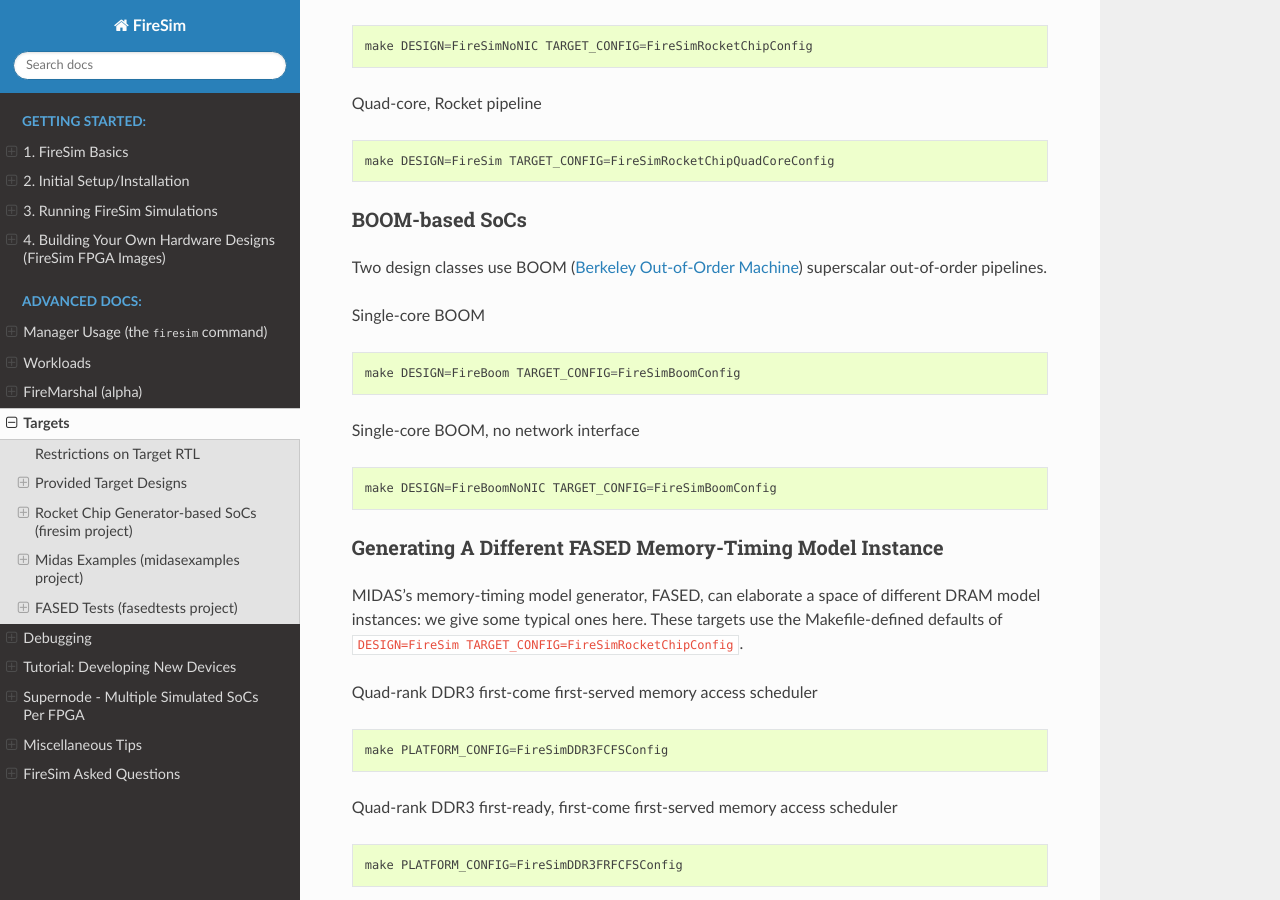
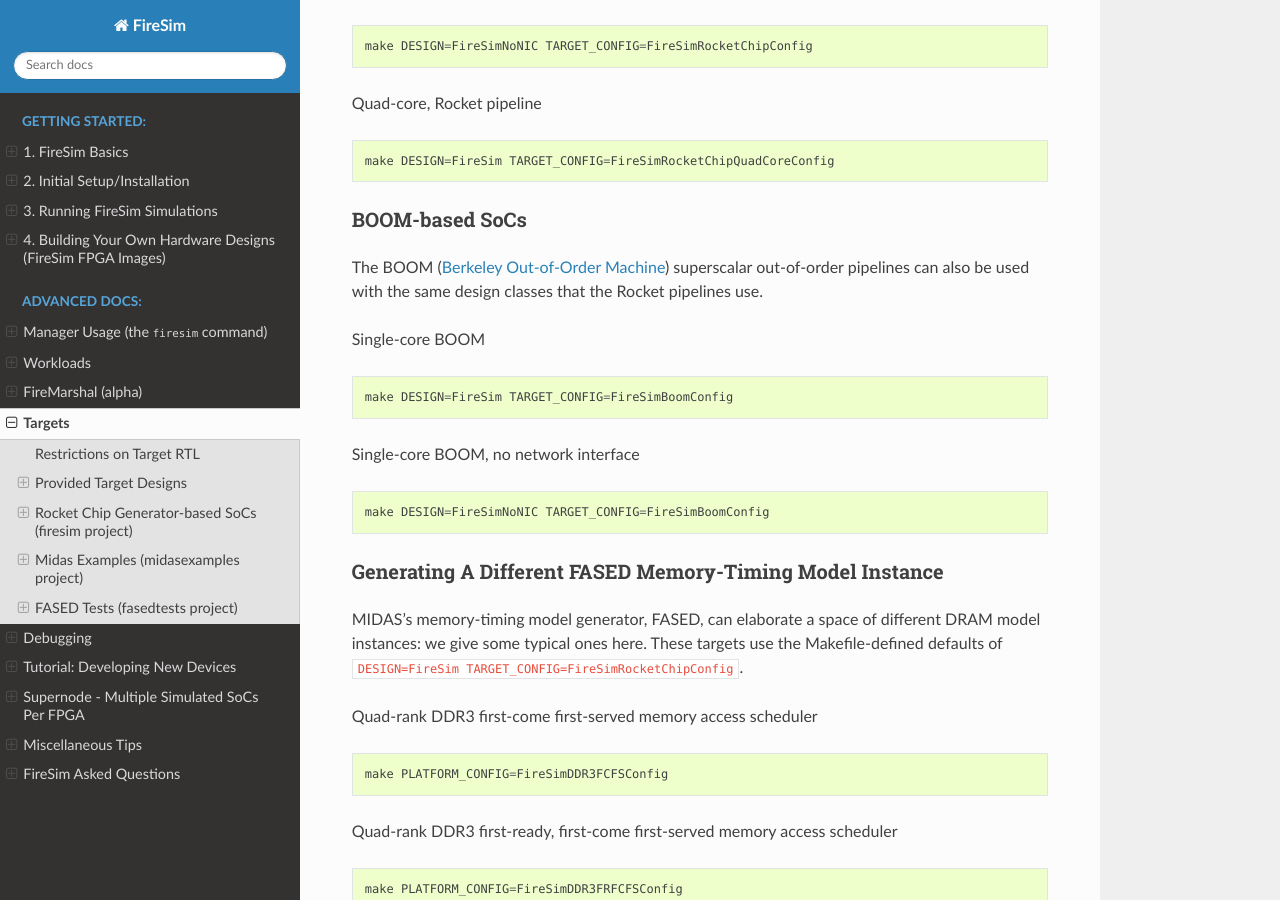
Before and after one commit to firesim/firesim, a Sphinx documentation site: the page built from docs/Advanced-Usage/Generating-Different-Targets.rst, in a window 1280 px wide and 900 px high, scrolled down 2462 px. Built offline with Sphinx 7.4.7 and the Read the Docs theme 2.0.0, drawn with Linux system fonts in a browser that asks for light colours.

Commit message:
update the FireSim docs to account for the removal of FireBoom DUT

```diff
--- a/docs/Advanced-Usage/Debugging/DESSERT.rst
+++ b/docs/Advanced-Usage/Debugging/DESSERT.rst
@@ -31,7 +31,7 @@
 
 ::
 
-    id: 1190, module: IssueSlot_4, path: FireBoomNoNIC.tile_1.core.issue_units_0.slots_3]
+    id: 1190, module: IssueSlot_4, path: FireSimNoNIC.tile_1.core.issue_units_0.slots_3]
     Assertion failed
         at issue_slot.scala:214 assert (!slot_p1_poisoned)
         at cycle: 2142042185
--- a/docs/Advanced-Usage/Debugging/RTL-Simulation.rst
+++ b/docs/Advanced-Usage/Debugging/RTL-Simulation.rst
@@ -221,7 +221,7 @@
 
 To make it easier to do RTL-simulation-based regression testing, the scala
 tests wrap calls to Makefiles, and run a limited set of tests on a set of selected
-designs, including all of the MIDAS examples, FireSimNoNIC and FireBoomNoNIC.
+designs, including all of the MIDAS examples and FireSimNoNIC.
 
 The selected tests, target configurations, as well as the type of RTL simulator
 to compile can be modified by changing the scala tests that reside at
--- a/docs/Advanced-Usage/Generating-Different-Targets.rst
+++ b/docs/Advanced-Usage/Generating-Different-Targets.rst
@@ -147,19 +147,19 @@
 BOOM-based SoCs
 ---------------
 
-Two design classes use BOOM (`Berkeley Out-of-Order Machine <https://github.com/ucb-bar/riscv-boom>`_) superscalar out-of-order pipelines.
+The BOOM (`Berkeley Out-of-Order Machine <https://github.com/ucb-bar/riscv-boom>`_) superscalar out-of-order pipelines can also be used with the same design classes that the Rocket pipelines use.
 
 Single-core BOOM
 
 ::
 
-    make DESIGN=FireBoom TARGET_CONFIG=FireSimBoomConfig
+    make DESIGN=FireSim TARGET_CONFIG=FireSimBoomConfig
 
 Single-core BOOM, no network interface
 
 ::
 
-    make DESIGN=FireBoomNoNIC TARGET_CONFIG=FireSimBoomConfig
+    make DESIGN=FireSimNoNIC TARGET_CONFIG=FireSimBoomConfig
 
 
 ----------------------------------------------------------
```
